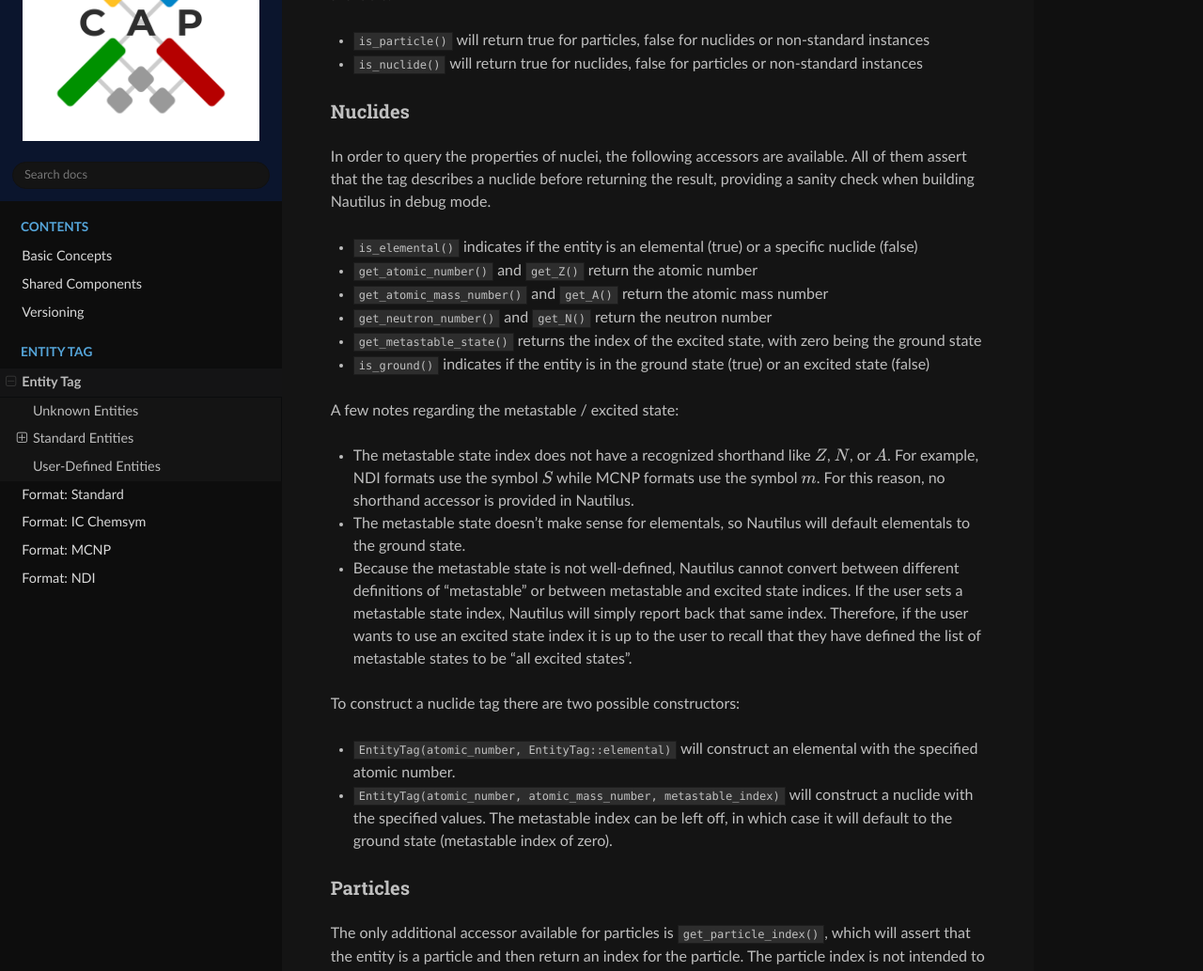
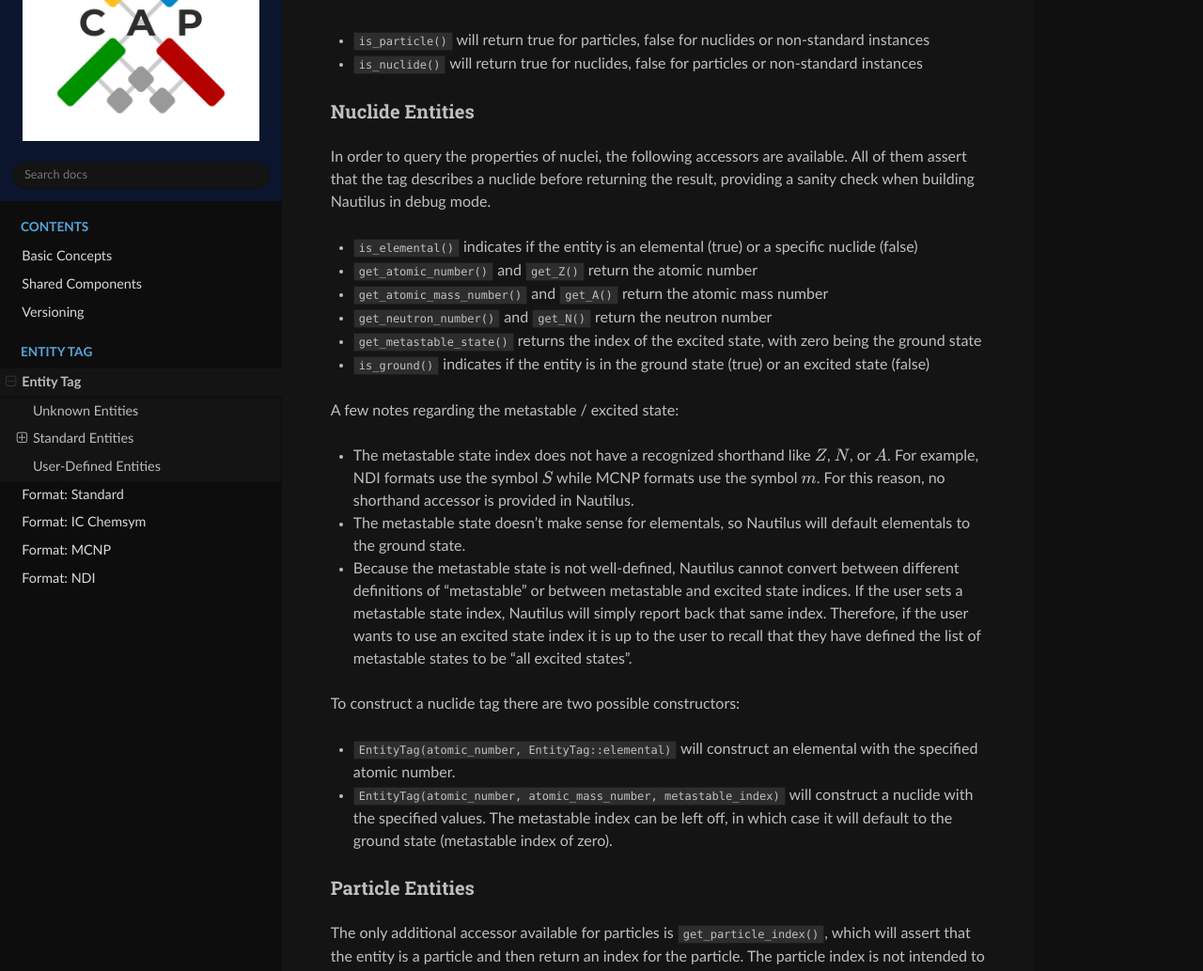
Before and after one commit to lanl/Nautilus, a Sphinx documentation site: the page built from doc/sphinx/src/entity_tag.rst, in a window 1280 px wide and 1400 px high, scrolled down 1782 px. Shown: the part 155-1188 px from the top of the window at 94% size. Built offline with Sphinx 7.4.7 and the Read the Docs theme 3.1.0, drawn with Linux system fonts in a browser that asks for light colours.

Commit message:
Another attempt to resolve labels

```diff
--- a/doc/sphinx/src/entity_tag.rst
+++ b/doc/sphinx/src/entity_tag.rst
@@ -75,7 +75,7 @@ available:
 - ``is_particle()`` will return true for particles, false for nuclides or non-standard instances
 - ``is_nuclide()`` will return true for nuclides, false for particles or non-standard instances
 
-Nuclides
+Nuclide Entities
 ~~~~~~~~~~~~~~~~~~~~~~~~~~~~~~~~~~~~~~~~~~~~~~~~~~~~~~~~~~~~~~~~~~~~~~~~~~~~~~~~~~~~~~~~~~~~~~~~~~~
 
 In order to query the properties of nuclei, the following accessors are available.  All of them
@@ -111,7 +111,7 @@ To construct a nuclide tag there are two possible constructors:
   the specified values.  The metastable index can be left off, in which case it will default to the
   ground state (metastable index of zero).
 
-Particles
+Particle Entities
 ~~~~~~~~~~~~~~~~~~~~~~~~~~~~~~~~~~~~~~~~~~~~~~~~~~~~~~~~~~~~~~~~~~~~~~~~~~~~~~~~~~~~~~~~~~~~~~~~~~~
 
 The only additional accessor available for particles is ``get_particle_index()``, which will assert
```
Also changed, not shown: doc/sphinx/src/concepts.rst (+2 -6 lines).
